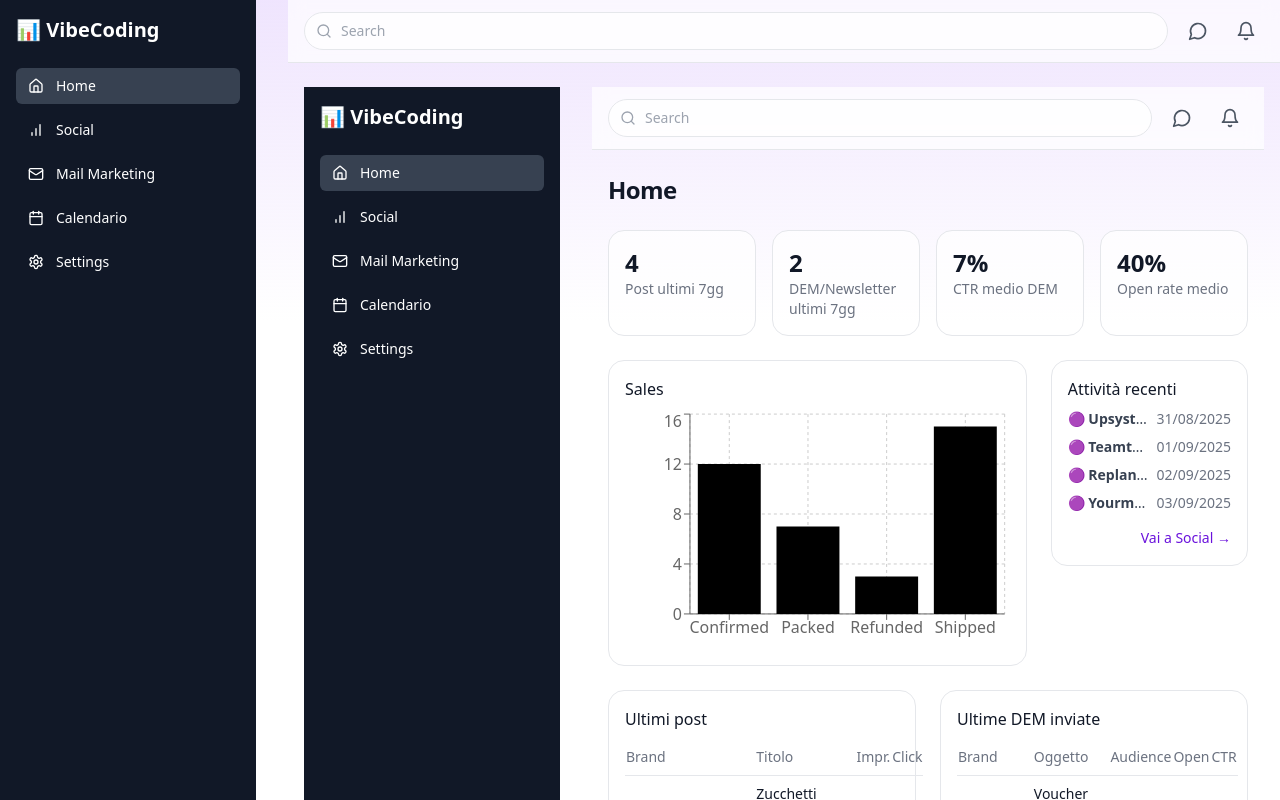
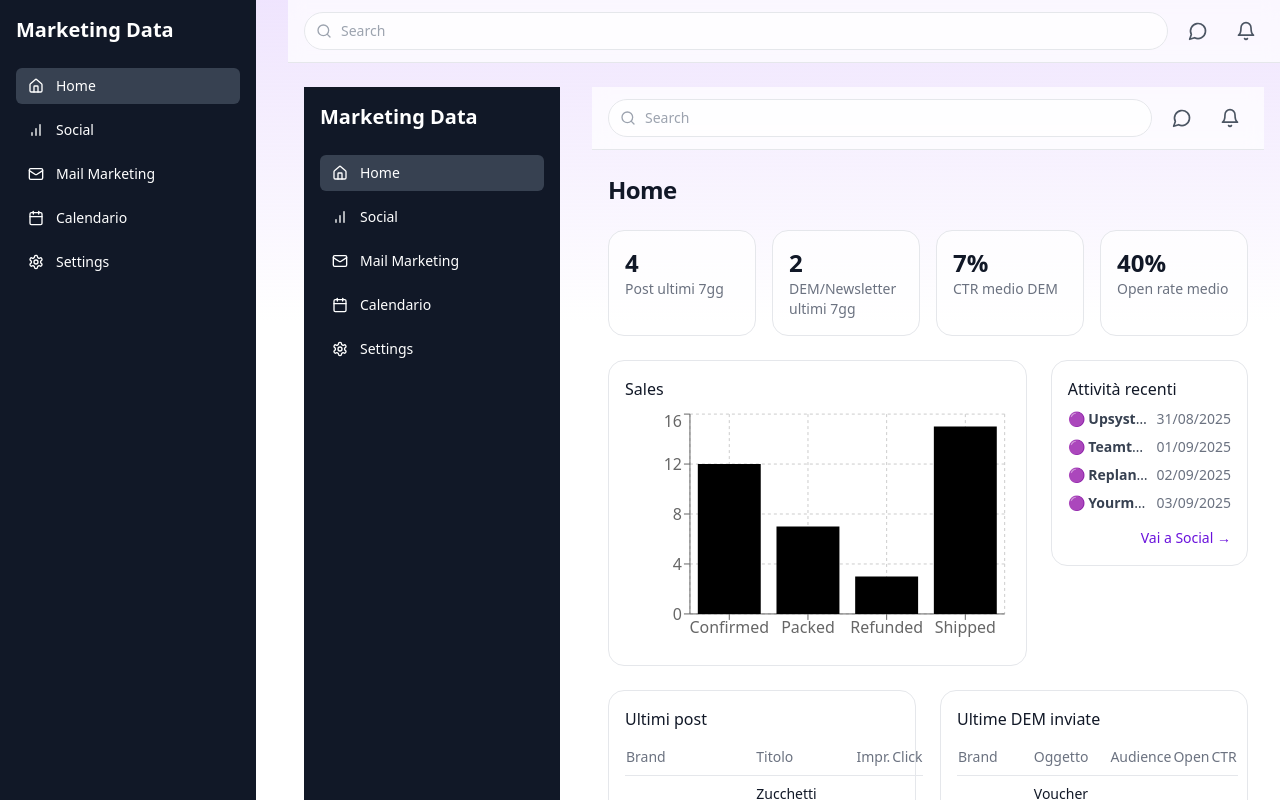
Before and after one commit to DCarloneUP/september, a Next.js app: page /calendar in a window 1280 px wide. Shown: the top 800 px of the page. Built offline with nearby package versions, Linux system fonts and the light colour scheme.

Commit message:
Update Sidebar.tsx

```diff
--- a/components/Sidebar.tsx
+++ b/components/Sidebar.tsx
@@ -20,7 +20,7 @@ export default function Sidebar() {
 
   return (
     <aside className="w-64 min-h-screen bg-gray-900 text-white p-4">
-      <h1 className="text-xl font-semibold mb-6">📊 VibeCoding</h1>
+      <h1 className="text-xl font-semibold mb-6">Marketing Data</h1>
       <nav className="flex flex-col space-y-2">
         {routes.map(({ href, label, icon: Icon }) => {
           // Costruzione del percorso evitando doppio slash
```
